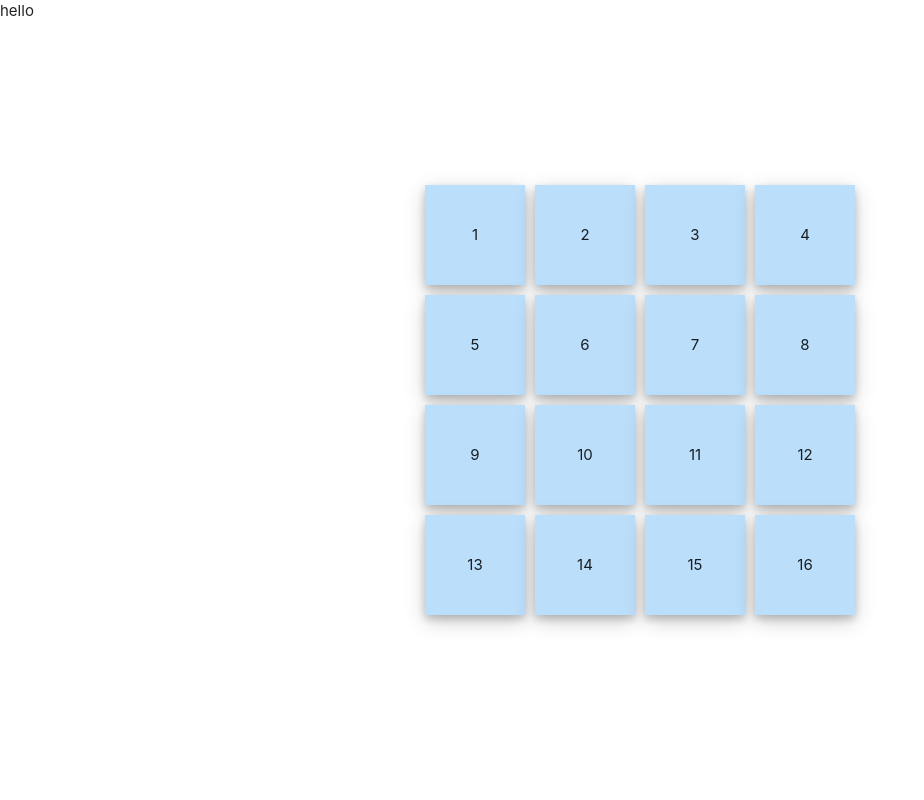
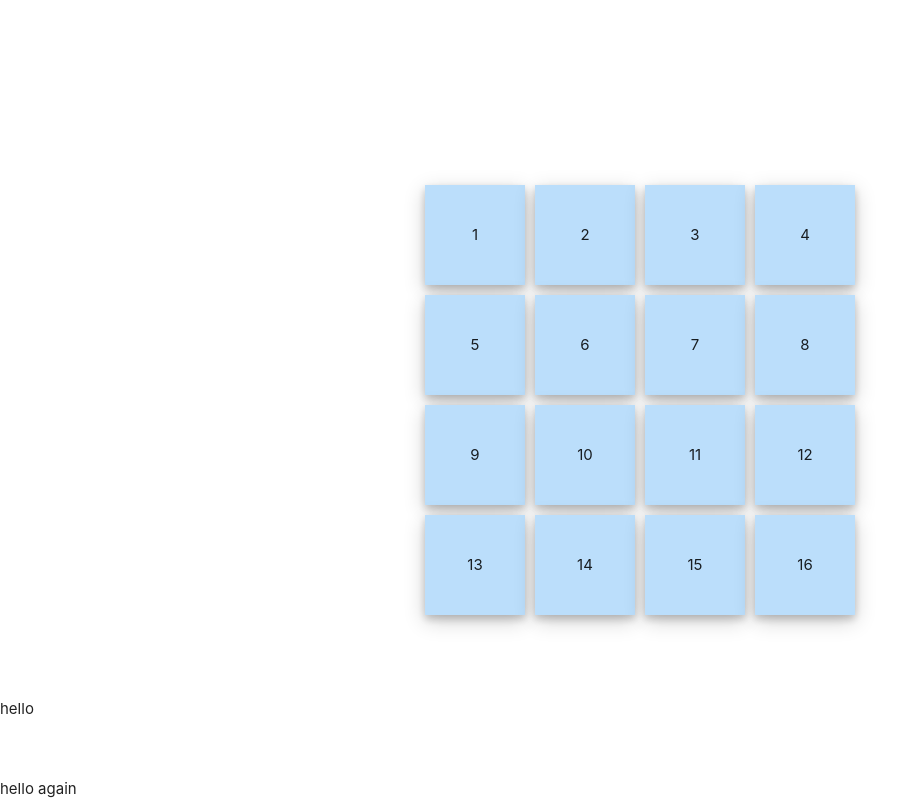
Before and after one commit to davidtenenbaum87/boggle-frontend, a PHP site: page / in a window 1280 px wide. Shown: the whole page, without its empty margins (0-924 px from the left). Run offline with PHP 8.4, Linux system fonts and the light colour scheme.

```diff
--- a/index.html
+++ b/index.html
@@ -50,6 +50,13 @@
       </div>
     </div>
 
+    <div class="test2">
+      <div class="">
+        hello again
+      </div>
+    </div>
+
+
     <script src="src/index.js"></script>
   </body>
 </html>
--- a/style.css
+++ b/style.css
@@ -24,5 +24,11 @@
 }
 
 .test {
-  clear: both;
+  position: fixed;
+  bottom: 10%;
 }
+
+.test2 {
+  position: fixed;
+  bottom: 0%;
+}
```
